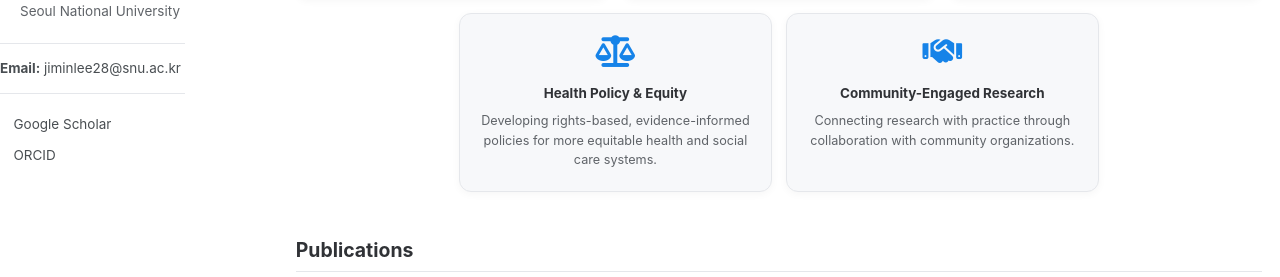
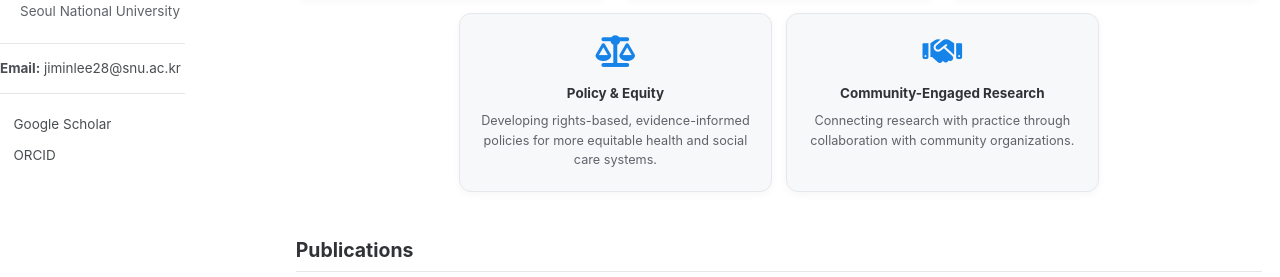
Before and after one commit to jiminlee-research/jiminlee-research.github.io, a Jekyll site: the page built from _pages/publications.html, in a window 1280 px wide and 900 px high, scrolled down 307 px. Shown: the part 175-452 px from the top of the window. Built offline with Jekyll 4.4.1, drawn with Linux system fonts in a browser that asks for light colours; a style sheet for code colours, icons or effects is not loaded.

Commit message:
Rename policy card to Policy & Equity
Co-Authored-By: Claude Opus 5.5 <noreply@anthropic.com>
Claude-Session: https://claude.ai/code/session_01PcjxNfDHwsJtJ6agebrJHV

```diff
--- a/_pages/publications.html
+++ b/_pages/publications.html
@@ -67,7 +67,7 @@ author_profile: true
   <div class="ri-card"><i class="fa-solid fa-people-group" aria-hidden="true"></i><h3>Health &amp; Mental Health Disparities</h3><p>Understanding inequities in psychosocial distress, related health outcomes, and suicidality across race/ethnicity, sexual orientation, gender identity, and other minority statuses.</p></div>
   <div class="ri-card"><i class="fa-solid fa-hand-fist" aria-hidden="true"></i><h3>Stigma &amp; Discrimination</h3><p>Examining how personal and structural stigma shape mental health and behavioral health outcomes.</p></div>
   <div class="ri-card"><i class="fa-solid fa-door-open" aria-hidden="true"></i><h3>Behavioral Health Services</h3><p>Improving the accessibility and responsiveness of behavioral health services through a multilevel lens.</p></div>
-  <div class="ri-card"><i class="fa-solid fa-scale-balanced" aria-hidden="true"></i><h3>Health Policy &amp; Equity</h3><p>Developing rights-based, evidence-informed policies for more equitable health and social care systems.</p></div>
+  <div class="ri-card"><i class="fa-solid fa-scale-balanced" aria-hidden="true"></i><h3>Policy &amp; Equity</h3><p>Developing rights-based, evidence-informed policies for more equitable health and social care systems.</p></div>
   <div class="ri-card"><i class="fa-solid fa-handshake" aria-hidden="true"></i><h3>Community-Engaged Research</h3><p>Connecting research with practice through collaboration with community organizations.</p></div>
 </div>
 
```
